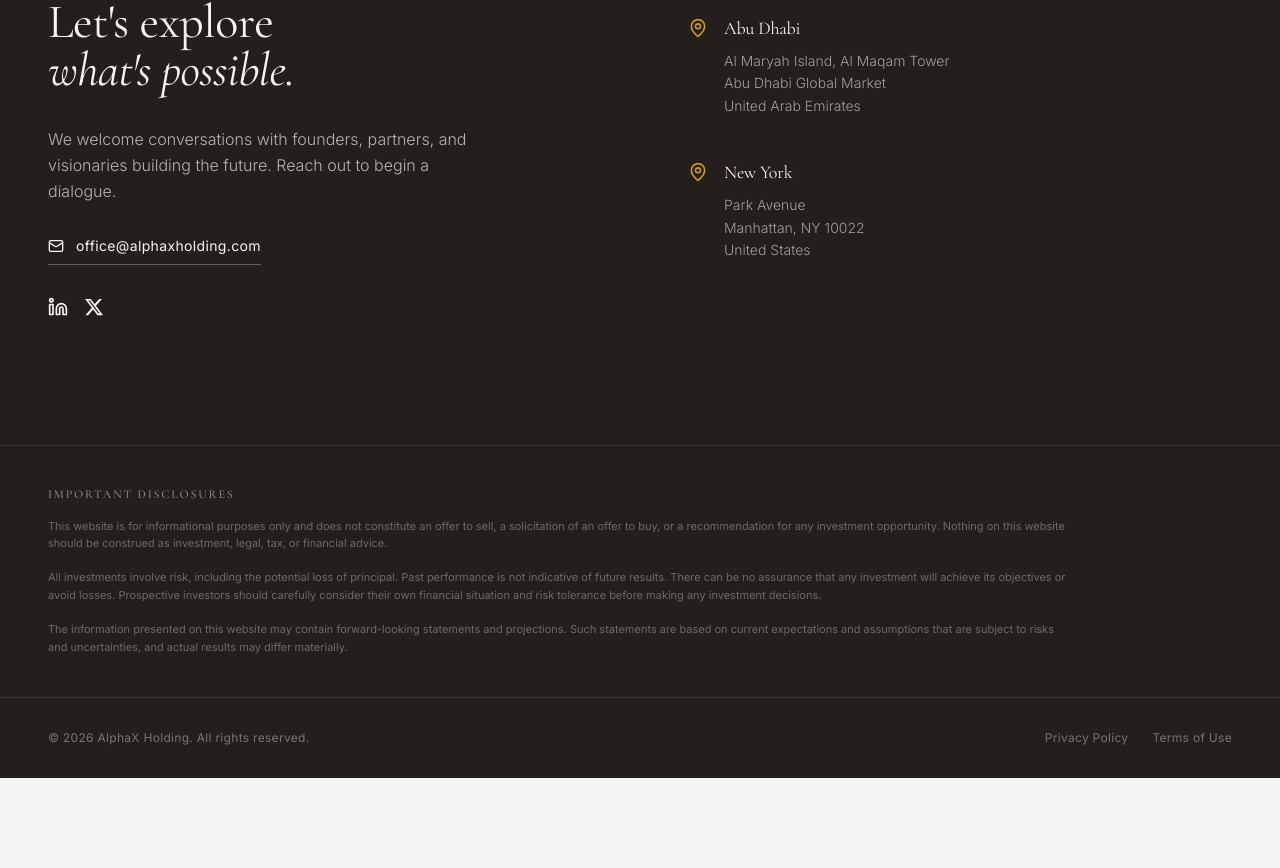
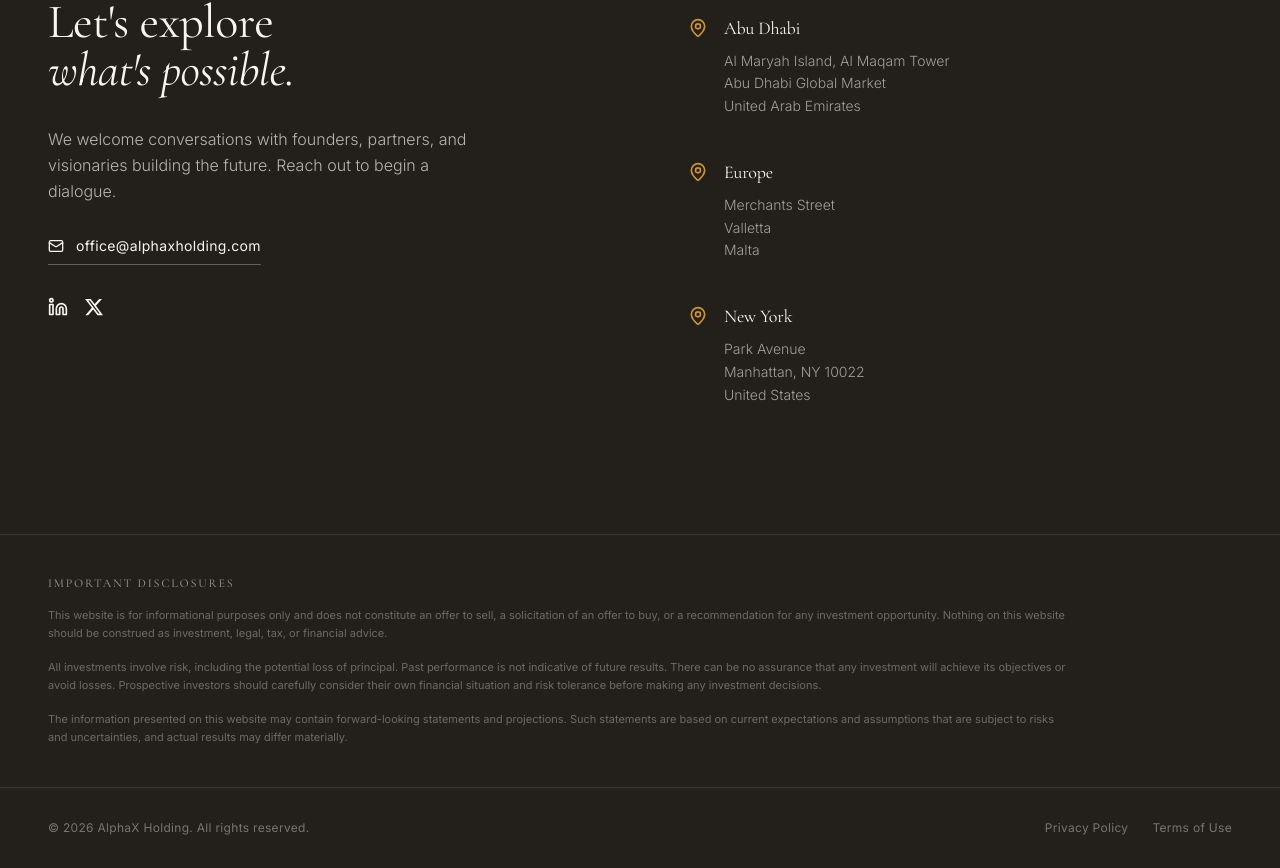
Before and after one commit to bencyrulnik-cyber/alpha-x-vision, a React (Vite) app: page / in a window 1280 px wide. Shown: the part 3593-4461 px from the top of the page. Before the commit the page ends 4371 px from the top, so only its background shows below. Built offline with nearby package versions, Linux system fonts and the light colour scheme; the HTML template or start-up script is replaced by a standard one.

Commit message:
Changes
Co-authored-by: bencyrulnik-cyber <250005174+bencyrulnik-cyber@users.noreply.github.com>

```diff
--- a/src/components/ContactSection.tsx
+++ b/src/components/ContactSection.tsx
@@ -71,6 +71,19 @@ const ContactSection = () => {
                 </div>
               </div>
 
+              {/* Europe */}
+              <div className="flex items-start gap-4">
+                <MapPin className="w-5 h-5 text-gold mt-1 flex-shrink-0" />
+                <div>
+                  <h4 className="text-lg font-serif mb-2">Europe</h4>
+                  <p className="text-primary-foreground/60 font-light text-sm leading-relaxed">
+                    Merchants Street<br />
+                    Valletta<br />
+                    Malta
+                  </p>
+                </div>
+              </div>
+
               {/* New York */}
               <div className="flex items-start gap-4">
                 <MapPin className="w-5 h-5 text-gold mt-1 flex-shrink-0" />
```
